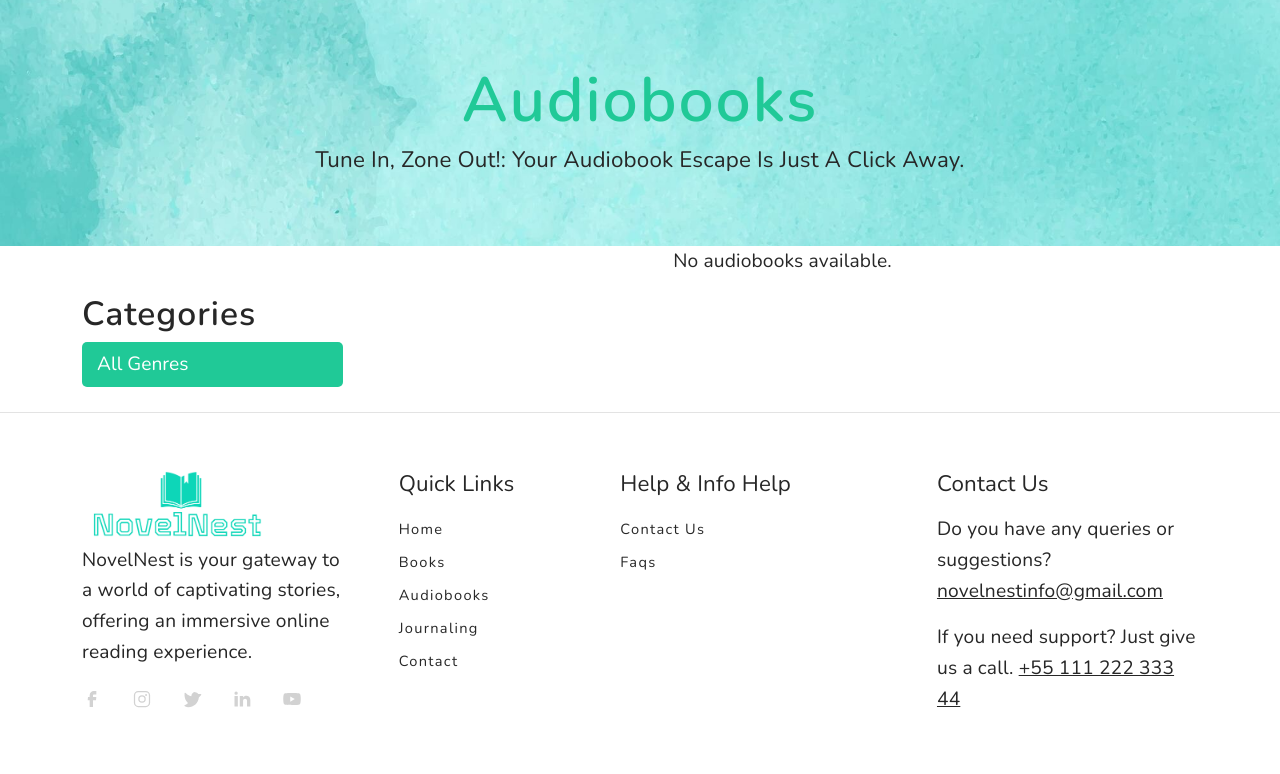
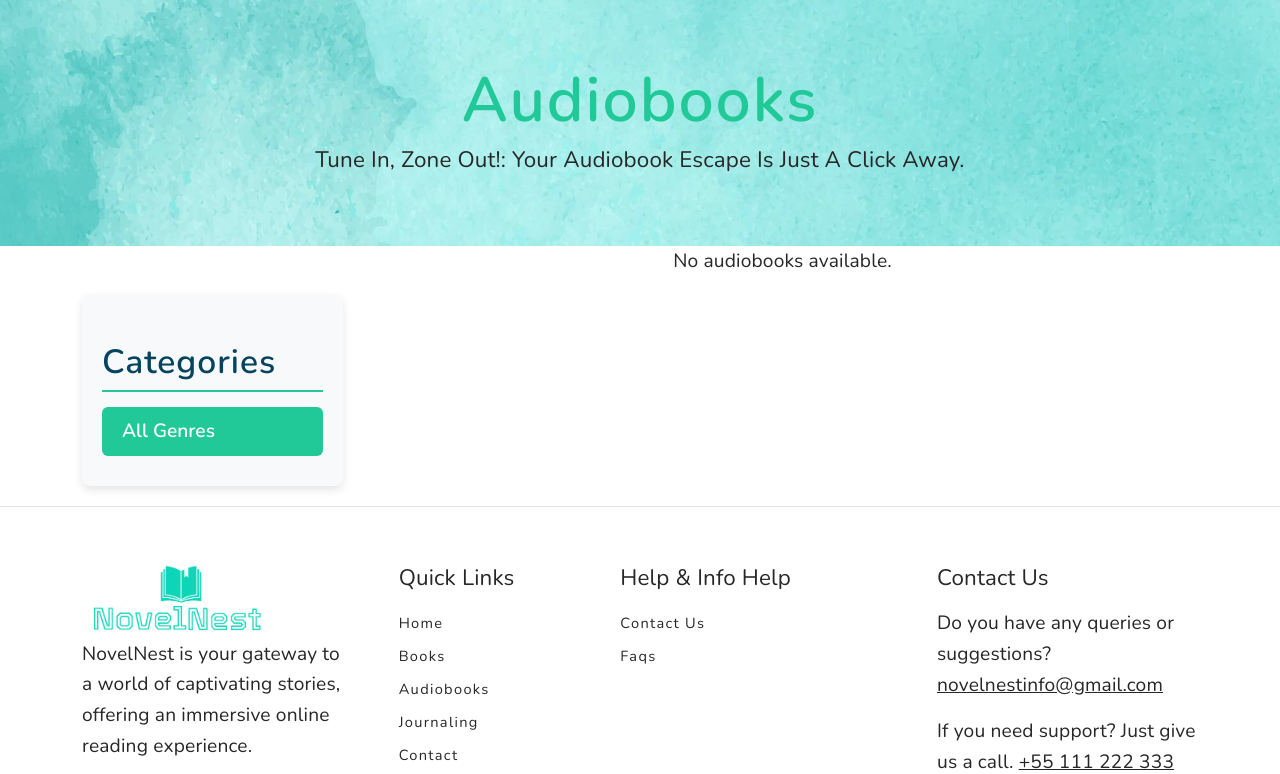
Before and after one commit to binary-dreamer/client-site, a PHP site: page /client-site/view/pages/audiobooks.php in a window 1280 px wide. Shown: the part 116-890 px from the top of the page. Run offline with PHP 8.4, Linux system fonts and the light colour scheme; data that the repository does not hold is empty; some libraries are stand-ins or nearby versions.

Commit message:
adding css

```diff
--- a/assets/css/style.css
+++ b/assets/css/style.css
@@ -2094,6 +2094,121 @@ select {
 }
 
 
+/* audiobook page */
+.audiobook-widget {
+  background: #f8f9fa; /* Light background for better visibility */
+  border-radius: 8px;
+  padding: 20px;
+  box-shadow: 0 4px 8px rgba(0, 0, 0, 0.1);
+}
+
+.audiobook-widget .section-title h3 {
+  font-weight: 600;
+  color: #05445e; /* Your primary theme color */
+  border-bottom: 2px solid #20c997;
+  padding-bottom: 8px;
+}
+
+.audiobook-categories {
+  padding-left: 0;
+  margin-top: 15px;
+}
+
+.audiobook-categories .cat-item {
+  list-style: none;
+  margin-bottom: 10px;
+}
+
+.audiobook-categories .cat-item a {
+  display: block;
+  padding: 10px 15px;
+  font-weight: 500;
+  color: #05445e;
+  text-decoration: none;
+  background: #ffffff;
+  border-radius: 6px;
+  transition: all 0.3s ease-in-out;
+}
+
+.audiobook-categories .cat-item a:hover {
+  background: #20c997;
+  color: #ffffff;
+  box-shadow: 0px 3px 6px rgba(0, 0, 0, 0.15);
+}
+
+.audiobook-categories .cat-item a.active {
+  background: #189ab4;
+  color: #ffffff;
+  font-weight: 600;
+  border-left: 5px solid #20c997;
+}
+
+/* book page  */
+
+.book-widget {
+  background: #f8f9fa; /* Light background for better visibility */
+  border-radius: 8px;
+  padding: 20px;
+  box-shadow: 0 4px 8px rgba(0, 0, 0, 0.1);
+}
+
+.book-widget .section-title h3 {
+  font-weight: 600;
+  color: #05445e; /* Your primary theme color */
+  border-bottom: 2px solid #20c997;
+  padding-bottom: 8px;
+}
+
+.book-categories {
+  padding-left: 0;
+  margin-top: 15px;
+}
+
+.book-categories .cat-item {
+  list-style: none;
+  margin-bottom: 10px;
+}
+
+.book-categories .cat-item a {
+  display: block;
+  padding: 10px 15px;
+  font-weight: 500;
+  color: #05445e;
+  text-decoration: none;
+  background: #ffffff;
+  border-radius: 6px;
+  transition: all 0.3s ease-in-out;
+}
+
+.book-categories .cat-item a:hover {
+  background: #20c997;
+  color: #ffffff;
+  box-shadow: 0px 3px 6px rgba(0, 0, 0, 0.15);
+}
+
+.book-categories .cat-item a.active {
+  background: #189ab4;
+  color: #ffffff;
+  font-weight: 600;
+  border-left: 5px solid #20c997;
+}
+
+.tab {
+  display: block;
+  padding: 10px 15px;
+  color: #333;
+  text-decoration: none;
+  border-radius: 4px;
+  transition: background 0.3s;
+}
+.tab:hover {
+  background-color: #f8f9fa;
+}
+.tab.active {
+  background-color: #20c997 !important;
+  color: #ffffff !important;
+}
+
 /* searchbox  */
 /* .search-form {
   display: flex;
--- a/view/pages/audiobooks.php
+++ b/view/pages/audiobooks.php
@@ -32,11 +32,11 @@ $activeGenreId = isset($_GET['genre_id']) ? (int)$_GET['genre_id'] : 0;
     <div class="row">
         <!-- Sidebar Categories Column -->
         <div class="col-md-3">
-            <div class="widget-product-categories pt-5">
+            <div class="widget-product-categories audiobook-widget pt-5 mt-5">
                 <div class="section-title overflow-hidden mb-2">
                     <h3 class="d-flex flex-column mb-0">Categories</h3>
                 </div>
-                <ul class="product-categories mb-0 sidebar-list list-unstyled">
+                <ul class="product-categories audiobook-categories mb-0 sidebar-list list-unstyled">
                     <li class="cat-item">
                         <a href="?genre_id=0" class="tab <?= $activeGenreId == 0 ? 'active' : '' ?>">All Genres</a>
                     </li>
@@ -124,21 +124,7 @@ $(document).ready(function() {
 <!-- Styles -->
 
 <style>
-.tab {
-    display: block;
-    padding: 10px 15px;
-    color: #333;
-    text-decoration: none;
-    border-radius: 4px;
-    transition: background 0.3s;
-}
-.tab:hover {
-    background-color: #f8f9fa;
-}
-.tab.active {
-    background-color: #20c997;
-    color: #fff;
-}
+
 
 #audiobook-list {
     display: flex;
--- a/view/pages/bookPage.php
+++ b/view/pages/bookPage.php
@@ -28,7 +28,7 @@ $book_id = isset($_GET['id']) ? intval($_GET['id']) : 0;
         </div>
     </section>
     <section class="ebook-container">
-        <div class="ebook-content">
+        <div class="">
             <div id="book-details">
                 <p class="text-center">Loading book details...</p>
             </div>
```
Also changed, not shown: index.php (+27 -23 lines), view/pages/audiobookPage.php (+8 -8 lines), view/pages/books.php (+22 -44 lines).
